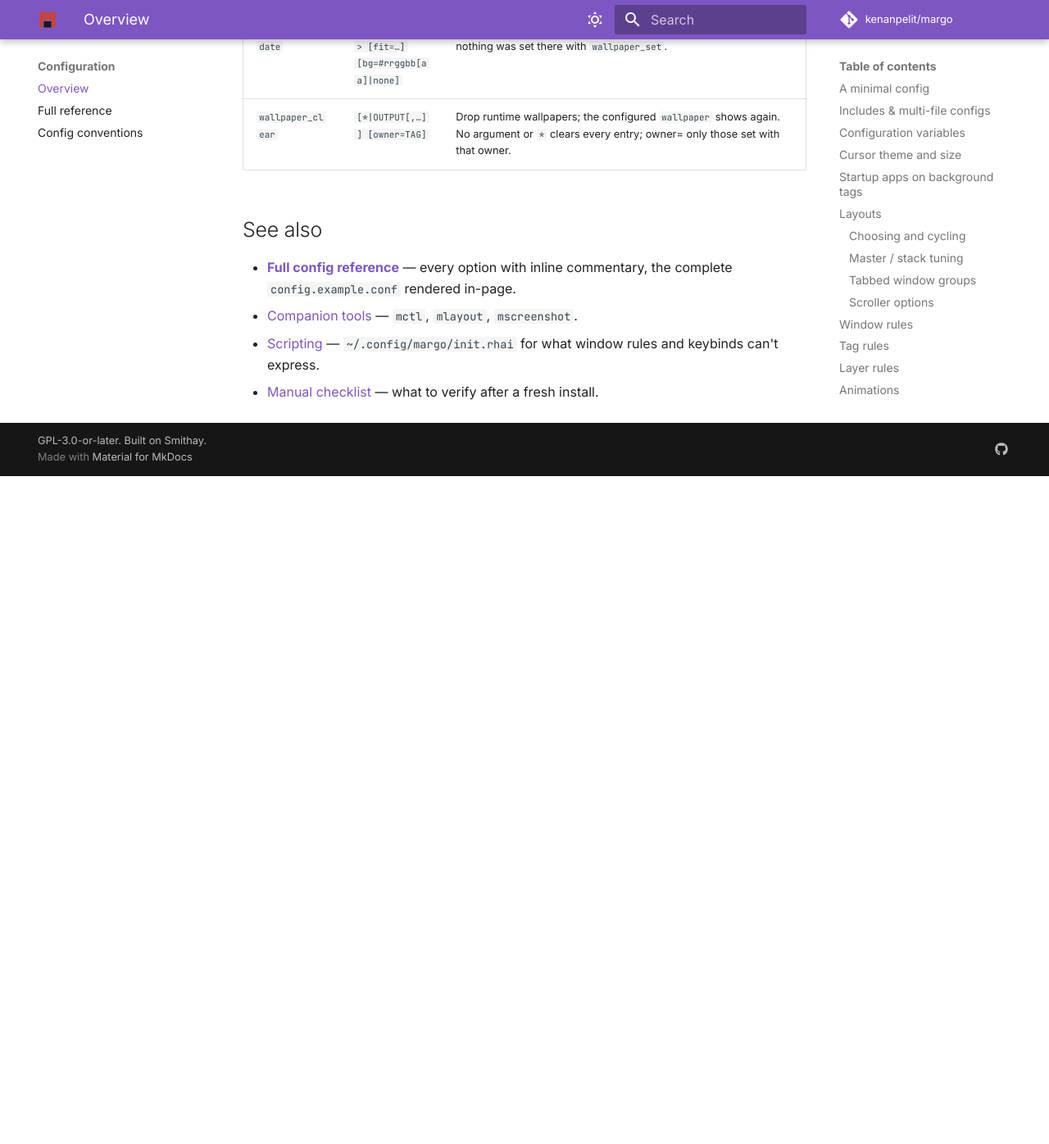
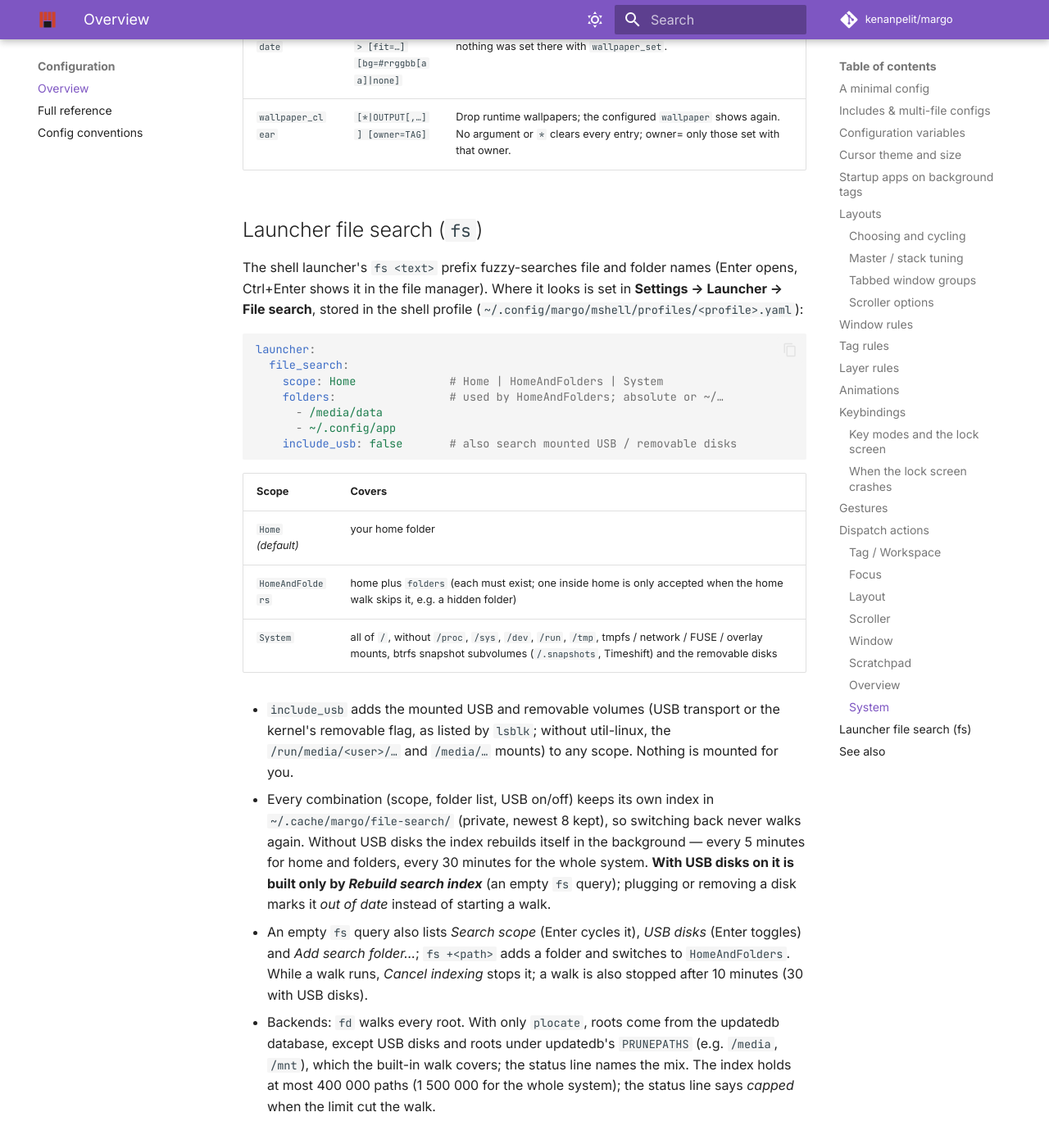
Before and after one commit to kenanpelit/margo, an MkDocs documentation site: the page built from docs/configuration.md, in a window 1280 px wide and 1400 px high, scrolled down 24095 px. Shown: the top 1396 px of the window at 82% size. Built offline with MkDocs 1.6.1 and Material for MkDocs 9.7.7, drawn with Linux system fonts in a browser that asks for light colours; comment, search, counter and statistics services are not loaded; before the commit the page ends 24676 px from its top, so only the background shows below that.

Commit message:
docs: launcher file search scopes, folders and USB disks
docs/configuration.md gains a Launcher file search (fs) section (keys,
scopes, what the whole-system walk skips, per-combination indexes, the
on-command USB rule, backends and caps); features.md and the community
plugin review point at it.

Co-Authored-By: Claude Opus 5.5 <noreply@anthropic.com>
(cherry picked from commit a2564cd12b86c5d9dc867eb54ad4f7555e9b2c9b)

````diff
--- a/docs/configuration.md
+++ b/docs/configuration.md
@@ -616,6 +616,52 @@ Every action below can be bound to a key (`bind`), a mouse button (`mousebind`),
 
 <!-- END dispatch-actions -->
 
+## Launcher file search (`fs`)
+
+The shell launcher's `fs <text>` prefix fuzzy-searches file and folder
+names (Enter opens, Ctrl+Enter shows it in the file manager). Where it
+looks is set in **Settings → Launcher → File search**, stored in the shell
+profile (`~/.config/margo/mshell/profiles/<profile>.yaml`):
+
+```yaml
+launcher:
+  file_search:
+    scope: Home              # Home | HomeAndFolders | System
+    folders:                 # used by HomeAndFolders; absolute or ~/…
+      - /media/data
+      - ~/.config/app
+    include_usb: false       # also search mounted USB / removable disks
+```
+
+| Scope | Covers |
+|---|---|
+| `Home` *(default)* | your home folder |
+| `HomeAndFolders` | home plus `folders` (each must exist; one inside home is only accepted when the home walk skips it, e.g. a hidden folder) |
+| `System` | all of `/`, without `/proc`, `/sys`, `/dev`, `/run`, `/tmp`, tmpfs / network / FUSE / overlay mounts, btrfs snapshot subvolumes (`/.snapshots`, Timeshift) and the removable disks |
+
+- `include_usb` adds the mounted USB and removable volumes (USB transport
+  or the kernel's removable flag, as listed by `lsblk`; without util-linux,
+  the `/run/media/<user>/…` and `/media/…` mounts) to any scope. Nothing is
+  mounted for you.
+- Every combination (scope, folder list, USB on/off) keeps its own index in
+  `~/.cache/margo/file-search/` (private, newest 8 kept), so switching back
+  never walks again. Without USB disks the index rebuilds itself in the
+  background — every 5 minutes for home and folders, every 30 minutes for
+  the whole system. **With USB disks on it is built only by
+  *Rebuild search index*** (an empty `fs` query); plugging or removing a
+  disk marks it *out of date* instead of starting a walk.
+- An empty `fs` query also lists *Search scope* (Enter cycles it),
+  *USB disks* (Enter toggles) and *Add search folder…*; `fs +<path>` adds a
+  folder and switches to `HomeAndFolders`. While a walk runs,
+  *Cancel indexing* stops it; a walk is also stopped after 10 minutes
+  (30 with USB disks).
+- Backends: `fd` walks every root. With only `plocate`, roots come from the
+  updatedb database, except USB disks and roots under updatedb's
+  `PRUNEPATHS` (e.g. `/media`, `/mnt`), which the built-in walk covers; the
+  status line names the mix. The index holds at most 400 000 paths
+  (1 500 000 for the whole system); the status line says *capped* when the
+  limit cut the walk.
+
 ## See also
 
 - [**Full config reference**](config-reference.md) — every option with inline commentary, the complete `config.example.conf` rendered in-page.
--- a/docs/features.md
+++ b/docs/features.md
@@ -62,8 +62,10 @@ The GTK4 + relm4 shell hosting the bars, menus, settings, and dashboard.
 - **Launcher** — app / calc / ssh / sysinfo / emoji providers, plus prefix
   providers such as `yt` (YouTube search, Watch later, favourite channels,
   history and resume, played in the mpv companion), `case <text>`
-  (naming-convention converter) and `nv` (reopen Neovim sessions / projects
-  in the terminal); type `;` in
+  (naming-convention converter), `nv` (reopen Neovim sessions / projects
+  in the terminal) and `fs` (file search over home, home plus extra folders
+  or the whole system, optionally USB disks — see
+  [Configuration](configuration.md#launcher-file-search-fs)); type `;` in
   the launcher for the full prefix list.
 - **Material You theming** — matugen palette extraction from the wallpaper,
   applied across the shell, the compositor border, and the login screen.
````
Also changed, not shown: docs/community-plugins-review.md (+1 -1 lines).
